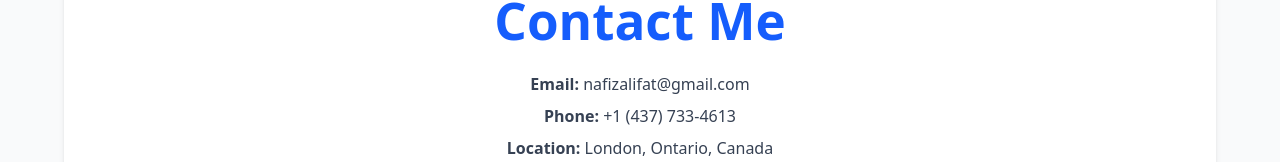
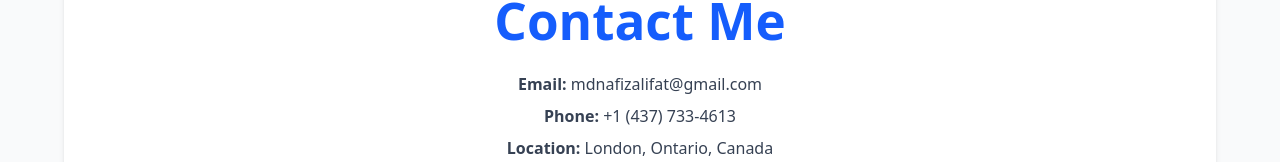
Before and after one commit to Nafiz12/portfolio-website, a React (Vite) app in the folder frontend/: page / in a window 1280 px wide. Shown: the part 4391-4553 px from the top of the page. Built offline with nearby package versions, Linux system fonts and the light colour scheme.

Commit message:
fix the email address

```diff
--- a/frontend/src/pages/Contact.jsx
+++ b/frontend/src/pages/Contact.jsx
@@ -5,7 +5,7 @@
         <h1 className="text-4xl font-bold text-blue-600 mb-6 text-center">Contact Me</h1>
 
         <div className="text-center text-gray-700 mb-8 space-y-2">
-          <p><strong>Email:</strong> nafizalifat@gmail.com</p>
+          <p><strong>Email:</strong> mdnafizalifat@gmail.com</p>
           <p><strong>Phone:</strong> +1 (437) 733-4613</p>
           <p><strong>Location:</strong> London, Ontario, Canada</p>
           <p>
```
